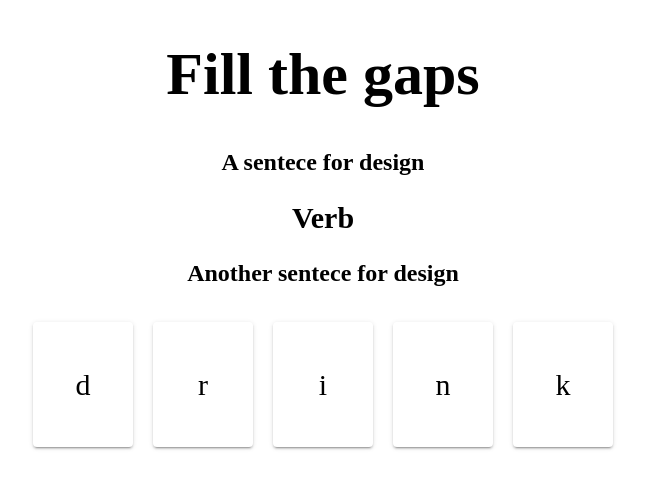
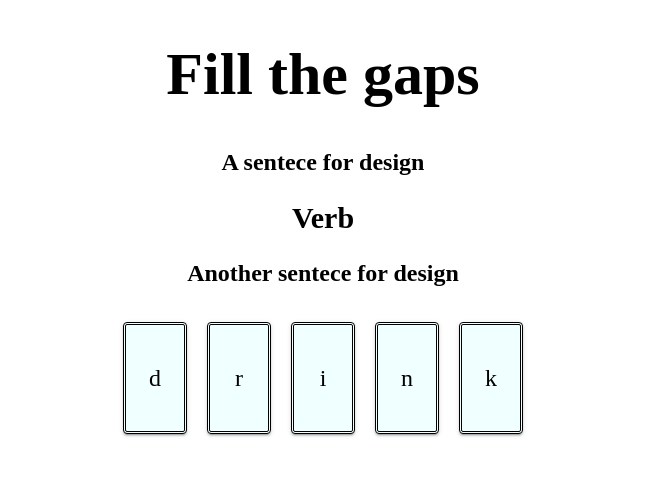
Before and after one commit to datecasp/fill-the-gaps, an Angular app: page / in a window 1280 px wide. Shown: the top 488 px of the page, without its empty margins (317-962 px from the left). Built offline with nearby package versions, Linux system fonts and the light colour scheme.

Commit message:
some button css

```diff
--- a/src/app/app.component.css
+++ b/src/app/app.component.css
@@ -32,9 +32,16 @@
 }
 
 .btnLetter {
-  width: 100px;
-  height: 125px;
+  width: auto;
+  height: auto;
+  aspect-ratio:4/7;
   font-family: 'Ink Free';
-  font-size: 30px;
+  font-size: x-large;
   margin: 15px 10px;
 }
+
+#gap {
+  background-color: azure;
+  border-color: black;
+  border-style:double;
+}
--- a/src/app/app.component.html
+++ b/src/app/app.component.html
@@ -4,6 +4,6 @@
   <h2 class="verb">Verb</h2>
   <h2 class="simpleText">Another sentece for design</h2>
   <div class="btnContainer">
-    <button mat-raised-button class="btnLetter" *ngFor="let letter of letters">{{letter}}</button>
+    <button mat-raised-button class="btnLetter" id="gap" *ngFor="let letter of letters">{{letter}}</button>
   </div>
 </div>
```
